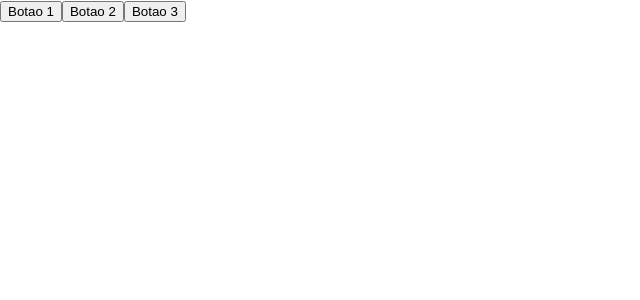
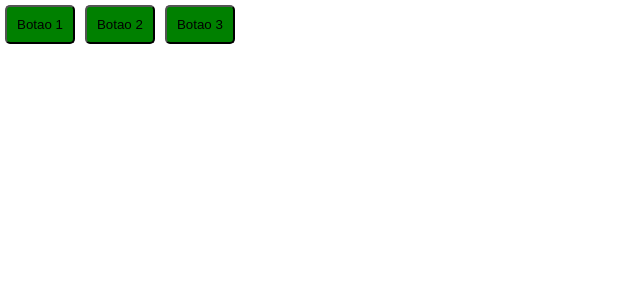
Before and after one commit to GustavoSFer/trybe-exercises, a React (Create React App) app in the folder bloco-12/dia-1/fixar/: page / in a window 1280 px wide. Shown: the top 300 px of the page, without its empty margins (0-640 px from the left). Built offline with nearby package versions, Linux system fonts and the light colour scheme.

Commit message:
adicionando uma classe para o nosso botao, quando par fica verde

```diff
--- a/bloco-12/dia-1/fixar/src/App.css
+++ b/bloco-12/dia-1/fixar/src/App.css
@@ -1,38 +1,12 @@
 .App {
   text-align: center;
 }
-
-.App-logo {
-  height: 40vmin;
-  pointer-events: none;
+.verde {
+  background-color: green;
 }
 
-@media (prefers-reduced-motion: no-preference) {
-  .App-logo {
-    animation: App-logo-spin infinite 20s linear;
-  }
+button {
+  padding: 10px;
+  margin: 5px;
+  border-radius: 5px;
 }
-
-.App-header {
-  background-color: #282c34;
-  min-height: 100vh;
-  display: flex;
-  flex-direction: column;
-  align-items: center;
-  justify-content: center;
-  font-size: calc(10px + 2vmin);
-  color: white;
-}
-
-.App-link {
-  color: #61dafb;
-}
-
-@keyframes App-logo-spin {
-  from {
-    transform: rotate(0deg);
-  }
-  to {
-    transform: rotate(360deg);
-  }
-}
--- a/bloco-12/dia-1/fixar/src/App.js
+++ b/bloco-12/dia-1/fixar/src/App.js
@@ -9,6 +9,7 @@ class App extends React.Component {
       numeroClick: 0,
       mouseDentro: 0,
       mouseFora: 0,
+      corClasse: '',
     }
 
     this.click = this.click.bind(this);
@@ -19,18 +20,21 @@ class App extends React.Component {
 
 
   click() {
+    console.log(this.state.numeroClick);
     this.setState((estadoAnterio, _props)=> ({
       numeroClick: estadoAnterio.numeroClick + 1,
-    }))
+    }));
+    console.log(this.state.numeroClick); // porque ele vem com 0 e nao atualizado com o 1?
     console.log(this)
-    console.log("Clicou no botão!")
   }
+
   onMouseOver() {
     this.setState((estadoAnterior) => ({
       mouseDentro: estadoAnterior.mouseDentro + 1,
     }))
     console.log(this);
   }
+
   onMouseOut() {
     this.setState((anterior) => ({
       mouseFora: anterior.mouseFora + 1,
@@ -39,12 +43,16 @@ class App extends React.Component {
     console.log("Tirou o mouse de cima!")
   }
 
+  corClass(num) {
+    return (num % 2 === 0) ? "green" : 'white';
+
+  }
   render() {
     return (
       <div>
-        <button onClick={this.click} >Botao 1</button>
-        <button onMouseOver={this.onMouseOver} >Botao 2</button>
-        <button onMouseOut={this.onMouseOut} >Botao 3</button>
+        <button onClick={this.click} style={{backgroundColor: this.corClass(this.state.numeroClick) }} >Botao 1</button>
+        <button onMouseOver={this.onMouseOver} style={{ background: this.corClass(this.state.mouseDentro) }}>Botao 2</button>
+        <button onMouseOut={this.onMouseOut} style={{ background: this.corClass(this.state.mouseFora) }}>Botao 3</button>
 
       </div>
     );
```
